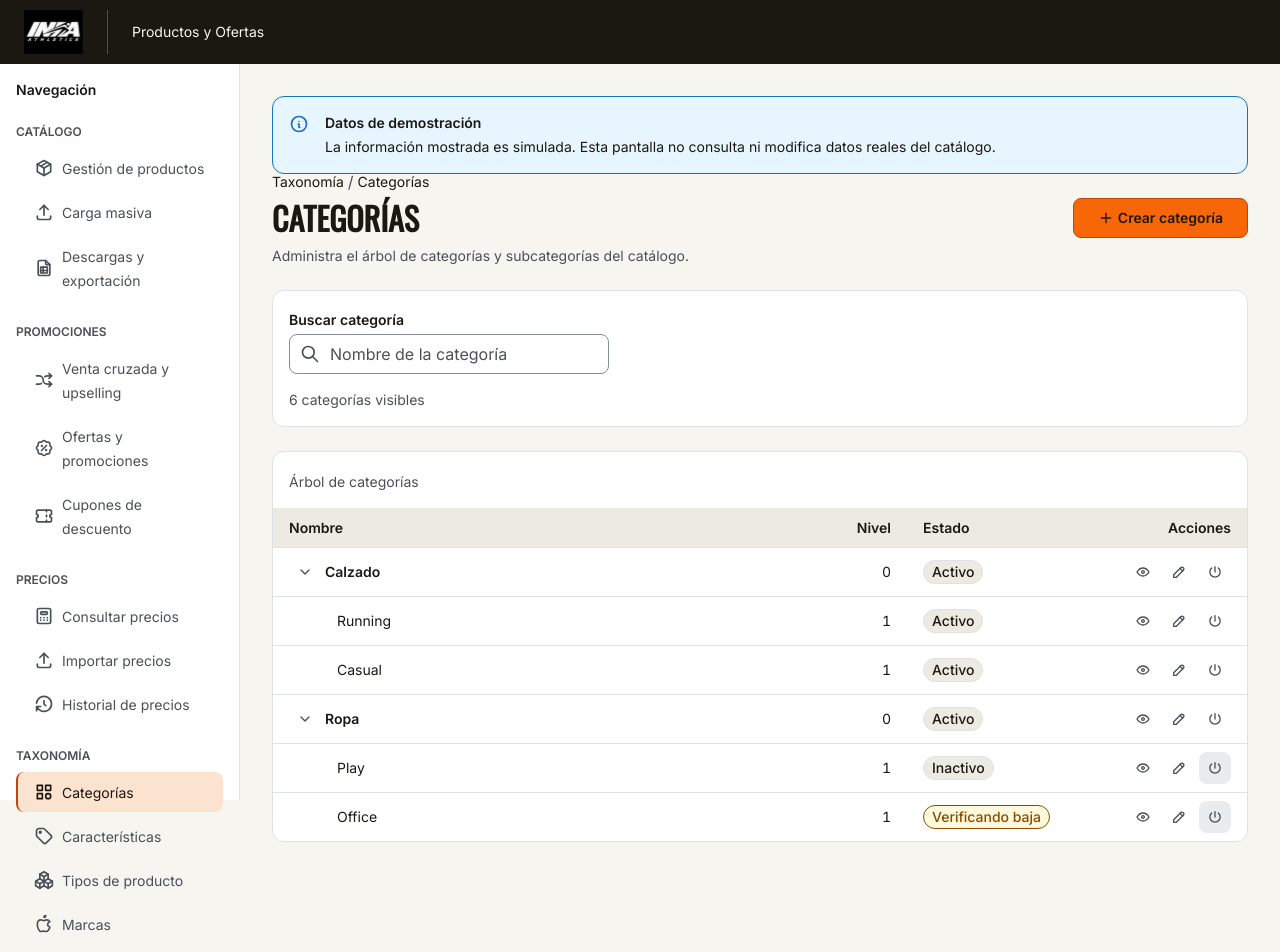
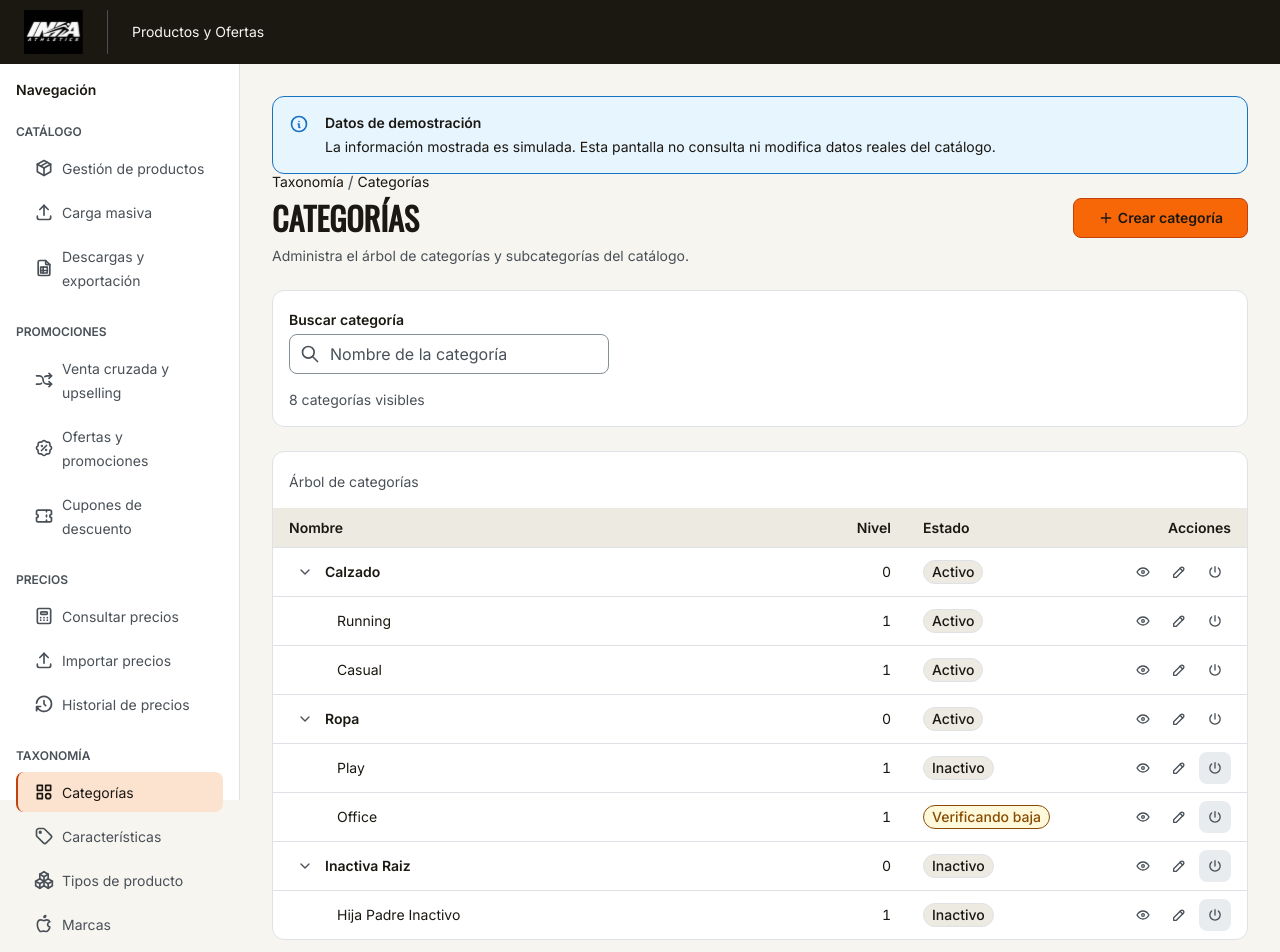
Before and after one commit to Taller-SW-Web/G6-Productos-Ofertas-frontend, a React (Vite) app: page /categorias in a window 1280 px wide. Shown: the top 952 px of the page. Before the commit the page ends 874 px from the top, so only its background shows below. Built offline with nearby package versions, Linux system fonts and the light colour scheme.

Commit message:
fix(taxonomy): atiende observaciones de auditoria en reactivacion, formularios y arbol (#10)

```diff
--- a/src/features/taxonomy/adapters/mockCategoryAdapter.ts
+++ b/src/features/taxonomy/adapters/mockCategoryAdapter.ts
@@ -75,6 +75,24 @@ const store: RegistroCategoria[] = [
     padreId: "ropa",
     orden: 2,
     estado: "Verificando baja",
+    productosActivos: 0,
+  },
+  {
+    id: "inactiva-raiz",
+    nombre: "Inactiva Raiz",
+    slug: "inactiva-raiz",
+    padreId: null,
+    orden: 3,
+    estado: "Inactivo",
+    productosActivos: 3,
+  },
+  {
+    id: "hija-padre-inactivo",
+    nombre: "Hija Padre Inactivo",
+    slug: "hija-padre-inactivo",
+    padreId: "inactiva-raiz",
+    orden: 1,
+    estado: "Inactivo",
     productosActivos: 0,
   },
 ];
--- a/src/features/taxonomy/pages/CategoryDetailPage.tsx
+++ b/src/features/taxonomy/pages/CategoryDetailPage.tsx
@@ -166,12 +166,16 @@ function CategoryDetailContent({
           title="Reactivación bloqueada"
           actions={
             <Group gap="sm">
-              <Button variant="outline" onClick={reiniciar}>
-                Entendido
-              </Button>
-              <Button variant="outline" onClick={() => navigate(`/categorias/${detalle.padreId}`)}>
-                Ir a la categoría padre
-              </Button>
+              <Button variant="outline" onClick={reiniciar}>Entendido</Button>
+              {detalle.padreId && state.result.bloqueos.some((b) => b.tipo === "padre") ? (
+                <Button variant="outline" onClick={() => navigate(`/categorias/${detalle.padreId}`)}>
+                  Ir a la categoría padre
+                </Button>
+              ) : !detalle.padreId ? (
+                <Button variant="outline" onClick={() => navigate("/categorias")}>
+                  Volver al árbol
+                </Button>
+              ) : null}
             </Group>
           }
         >
--- a/src/features/taxonomy/pages/CategoryTreePage.tsx
+++ b/src/features/taxonomy/pages/CategoryTreePage.tsx
@@ -30,19 +30,34 @@ import { useCategoryTree } from "../hooks/useCategoryTree";
 import { estadoSemantic } from "../services/estadoSemantic";
 import type { CategoryNode } from "../types";
 
+const STORAGE_KEY = "taxonomy_tree_colapsados";
+
 // MK-008-S01: listado / árbol de categorías en `/categorias`.
 export function CategoryTreePage() {
   const navigate = useNavigate();
   const { state } = useCategoryTree();
   const [busqueda, setBusqueda] = useState<string>("");
-  const [colapsados, setColapsados] = useState<string[]>([]);
+  const [colapsados, setColapsados] = useState<string[]>(() => {
+    try {
+      const guardado = sessionStorage.getItem(STORAGE_KEY);
+      return guardado ? (JSON.parse(guardado) as string[]) : [];
+    } catch {
+      return [];
+    }
+  });
 
   const alternar = (id: string) => {
-    setColapsados((actual) =>
-      actual.includes(id)
+    setColapsados((actual) => {
+      const siguiente = actual.includes(id)
         ? actual.filter((item) => item !== id)
-        : [...actual, id],
-    );
+        : [...actual, id];
+      try {
+        sessionStorage.setItem(STORAGE_KEY, JSON.stringify(siguiente));
+      } catch {
+        // ignorar fallo de almacenamiento
+      }
+      return siguiente;
+    });
   };
 
   const arbol = useMemo<CategoryNode[]>(
--- a/src/features/taxonomy/pages/CreateCategoryPage.tsx
+++ b/src/features/taxonomy/pages/CreateCategoryPage.tsx
@@ -8,6 +8,7 @@ import {
   Text,
   Textarea,
   TextInput,
+  NumberInput,
 } from "@mantine/core";
 import {
   ConfirmDialog,
@@ -31,6 +32,8 @@ export function CreateCategoryPage() {
   const [nombre, setNombre] = useState("");
   const [padreId, setPadreId] = useState<string | null>(null);
   const [descripcion, setDescripcion] = useState("");
+  const [orden, setOrden] = useState<number>(0);
+  const [imagenUrl, setImagenUrl] = useState<string>("");
   const [nombreError, setNombreError] = useState<string | null>(null);
 
   const padres = useMemo(
@@ -71,6 +74,8 @@ export function CreateCategoryPage() {
       slug: slug.trim(),
       padreId: padreId ?? undefined,
       descripcion: descripcion.trim() || undefined,
+      orden,
+      imagen: imagenUrl.trim() || undefined,
     });
   };
 
@@ -140,6 +145,20 @@ export function CreateCategoryPage() {
                     nothingFoundMessage="Sin categorías disponibles"
                     disabled={phase === "comprobando"}
                     onChange={(value) => setPadreId(value)}
+                  />
+                  <NumberInput
+                    label="Orden"
+                    min={0}
+                    value={orden}
+                    disabled={phase === "comprobando"}
+                    onChange={(value) => setOrden(typeof value === "number" ? value : 0)}
+                  />
+                  <TextInput
+                    label="Imagen (URL)"
+                    placeholder="https://example.com/imagen.png"
+                    value={imagenUrl}
+                    disabled={phase === "comprobando"}
+                    onChange={(e) => setImagenUrl(e.currentTarget.value)}
                   />
                   <Textarea
                     label="Descripción (opcional)"
--- a/src/features/taxonomy/pages/EditCategoryPage.tsx
+++ b/src/features/taxonomy/pages/EditCategoryPage.tsx
@@ -101,6 +101,7 @@ function EditCategoryForm({ detalle }: { detalle: CategoryDetail }) {
   const [padreId, setPadreId] = useState<string | null>(detalle.padreId ?? null);
   const [descripcion, setDescripcion] = useState(detalle.descripcion ?? "");
   const [orden, setOrden] = useState<number>(detalle.orden);
+  const [imagenUrl, setImagenUrl] = useState<string>(detalle.imagen ?? "");
   const [nombreError, setNombreError] = useState<string | null>(null);
 
   const padres = useMemo(() => {
@@ -142,6 +143,7 @@ function EditCategoryForm({ detalle }: { detalle: CategoryDetail }) {
       padreId: padreId ?? undefined,
       descripcion: descripcion.trim() || undefined,
       orden,
+      imagen: imagenUrl.trim() || undefined,
     });
   };
 
@@ -160,6 +162,7 @@ function EditCategoryForm({ detalle }: { detalle: CategoryDetail }) {
       padreId: padreId ?? undefined,
       descripcion: descripcion.trim() || undefined,
       orden,
+      imagen: imagenUrl.trim() || undefined,
     });
   };
 
@@ -215,6 +218,13 @@ function EditCategoryForm({ detalle }: { detalle: CategoryDetail }) {
                   onChange={(value) =>
                     setOrden(typeof value === "number" ? value : 1)
                   }
+                />
+                <TextInput
+                  label="Imagen (URL)"
+                  placeholder="https://ejemplo.com/imagen.png"
+                  value={imagenUrl}
+                  disabled={phase === "guardando"}
+                  onChange={(e) => setImagenUrl(e.currentTarget.value)}
                 />
                 <Textarea
                   label="Descripción (opcional)"
```
Also changed, not shown: src/features/taxonomy/types.ts (+9 -0 lines), 1 other file (tests, documents, lock files or other folders).
